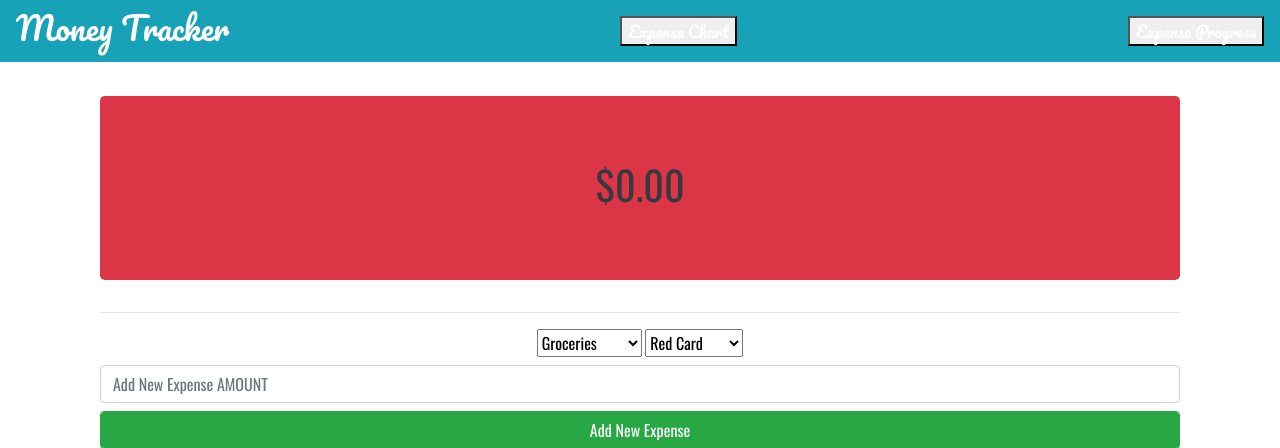
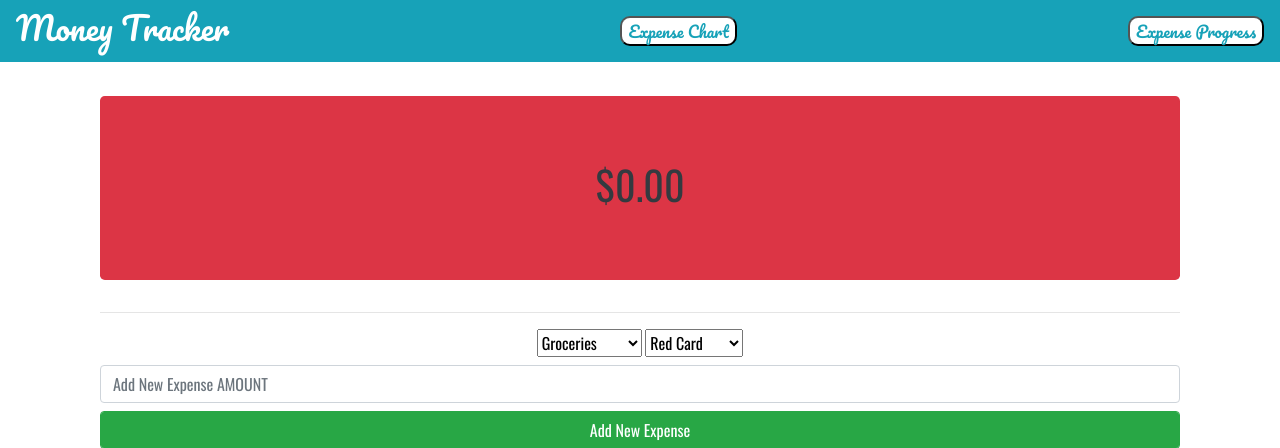
Before and after one commit to richardhanksjr/simple_budget_app, a Django app: page / in a window 1280 px wide. Shown: the top 448 px of the page. Run offline with Django 3.2, Linux system fonts and the light colour scheme; a user stored in the database is signed in; tables that the repository leaves empty hold one stand-in row (values such as "Sample post"); parts of the project's set-up code (start-up, migrations or seed data) failed here and were passed over; some libraries are stand-ins or nearby versions.

Commit message:
Changed styling of chart buttons.

```diff
--- a/web_app/static/web_app/style.css
+++ b/web_app/static/web_app/style.css
@@ -163,3 +163,9 @@ ul li:nth-child(even){
 .money-left:hover{
     transform: translateY(-3px);
 }
+
+.chart-button{
+    border-radius: 10px;
+    background-color: white;
+    color: #17a2b8;
+}
--- a/web_app/templates/web_app/base.html
+++ b/web_app/templates/web_app/base.html
@@ -26,10 +26,10 @@
     {% if user.is_authenticated %}
     <div class="header navbar fixed-top navbar-dark bg-info">
         <h2 class="text-white">Money Tracker</h2>
-            <button id="myBtn" class="text-white">Expense Chart</button>
+            <button id="myBtn" class="chart-button">Expense Chart</button>
         <div class="modal" id="myModal"><span class="close" id="pie-close">X</span><canvas class="modal-content" id="myChart" width="300" height="300"></canvas></div>
 
-        <button id="progressButton" class="text-white">Expense Progress</button>
+        <button id="progressButton" class="chart-button">Expense Progress</button>
         <div class="modal" id="progressModal"><span class="close" id="progress-close">X</span><canvas class="modal-content" id="progressChart" width="200" height="200"></canvas></div>
 
     </div>
```
